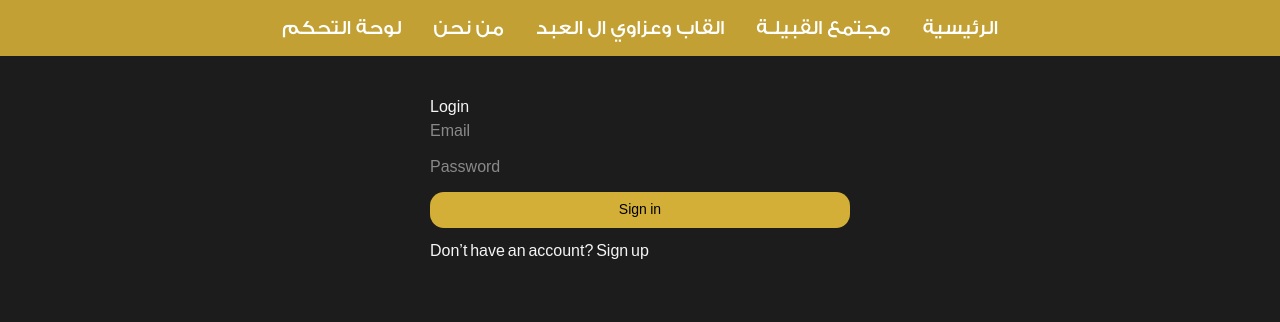
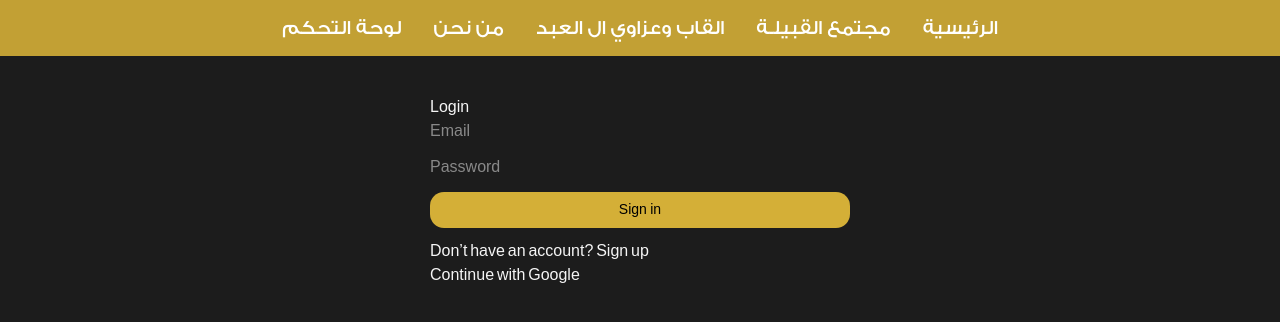
Before and after one commit to malikhussein/alabd-family, a Next.js app: page /login in a window 1280 px wide. Shown: the top 322 px of the page. Built offline with nearby package versions, Linux system fonts and the light colour scheme.

Commit message:
feat: add Google sign-in functionality and update user model for email verification

```diff
--- a/app/login/page.tsx
+++ b/app/login/page.tsx
@@ -73,6 +73,13 @@ export default function LoginPage() {
       <p style={{ marginTop: 12 }}>
         Don’t have an account? <Link href="/signup">Sign up</Link>
       </p>
+
+      <button
+        type="button"
+        onClick={() => signIn('google', { callbackUrl: '/' })}
+      >
+        Continue with Google
+      </button>
     </div>
   );
 }
--- a/auth.ts
+++ b/auth.ts
@@ -2,7 +2,8 @@ import NextAuth from 'next-auth';
 import Credentials from 'next-auth/providers/credentials';
 import * as bcrypt from 'bcrypt';
 import { getDb } from '@/lib/db';
-import { User } from './entities/user.entity';
+import { User, UserRole } from './entities/user.entity';
+import Google from 'next-auth/providers/google';
 
 export const { handlers, auth, signIn, signOut } = NextAuth({
   session: {
@@ -39,15 +40,53 @@ export const { handlers, auth, signIn, signOut } = NextAuth({
         };
       },
     }),
+    Google({
+      clientId: process.env.AUTH_GOOGLE_ID!,
+      clientSecret: process.env.AUTH_GOOGLE_SECRET!,
+    }),
   ],
   callbacks: {
-    async jwt({ token, user }) {
-      // user exists only on sign-in
-      if (user) {
-        token.role = user.role;
+    async jwt({ token, user, account }) {
+      // Only on sign-in (credentials or google)
+      if (user?.email) {
+        const db = await getDb();
+        const repo = db.getRepository(User);
+
+        const email = user.email.toLowerCase();
+        let dbUser = await repo.findOne({ where: { email } });
+
+        const isGoogle = account?.provider === 'google';
+
+        if (!dbUser) {
+          dbUser = repo.create({
+            email,
+            name: user.name ?? email.split('@')[0],
+            // ✅ Google users considered verified
+            emailVerifiedAt: isGoogle ? new Date() : null,
+            role: UserRole.USER,
+
+            password: null,
+
+            profileImageUrl: (user as any).image ?? null,
+            profileImageKey: null,
+          });
+
+          await repo.save(dbUser);
+        } else {
+          // If user exists and logs in with Google, mark as verified (backfill)
+          if (isGoogle && !dbUser.emailVerifiedAt) {
+            dbUser.emailVerifiedAt = new Date();
+            await repo.save(dbUser);
+          }
+        }
+
+        (token as any).id = dbUser.id;
+        (token as any).role = dbUser.role;
       }
+
       return token;
     },
+
     async session({ session, token }) {
       if (session.user) {
         session.user.role = token.role as any;
--- a/entities/user.entity.ts
+++ b/entities/user.entity.ts
@@ -18,8 +18,8 @@ export class User extends BaseEntity {
   @Column({ unique: true })
   email!: string;
 
-  @Column()
-  password!: string;
+  @Column({ type: 'text', nullable: true })
+  password!: string | null;
 
   @Column({
     type: 'enum',
```
